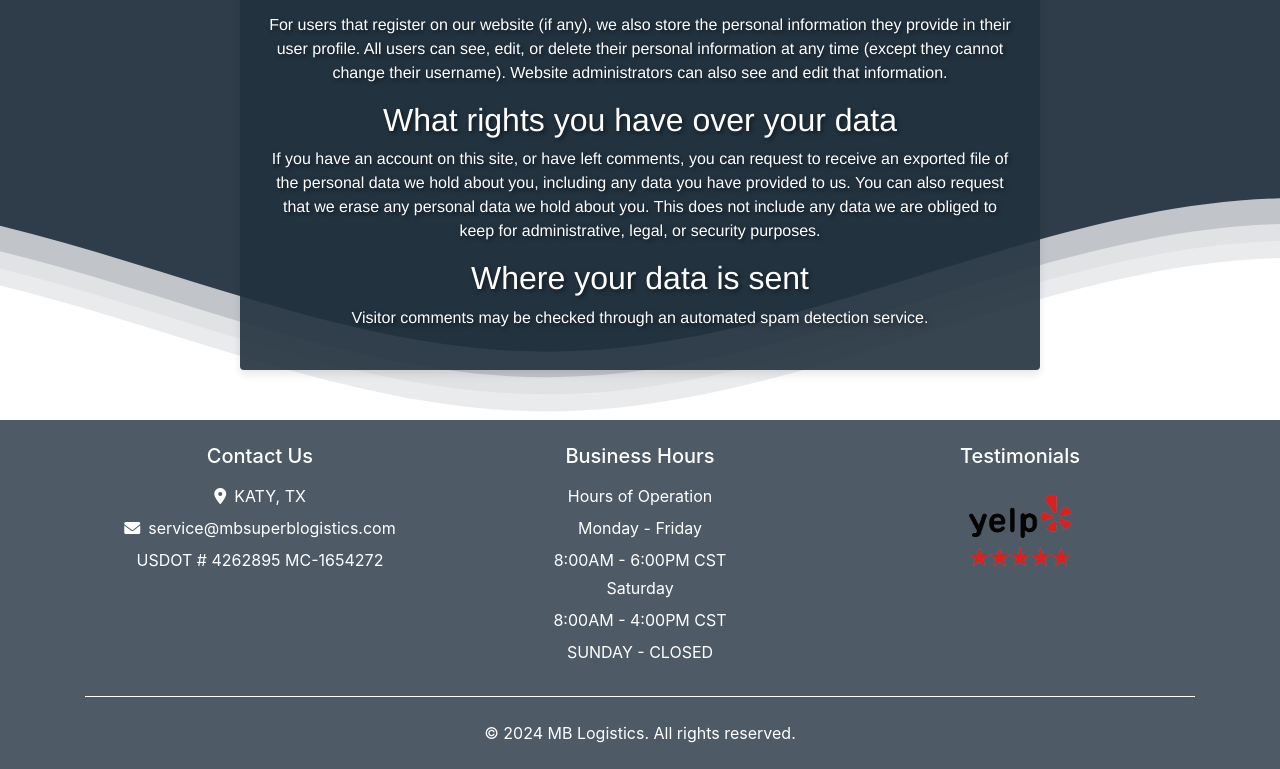
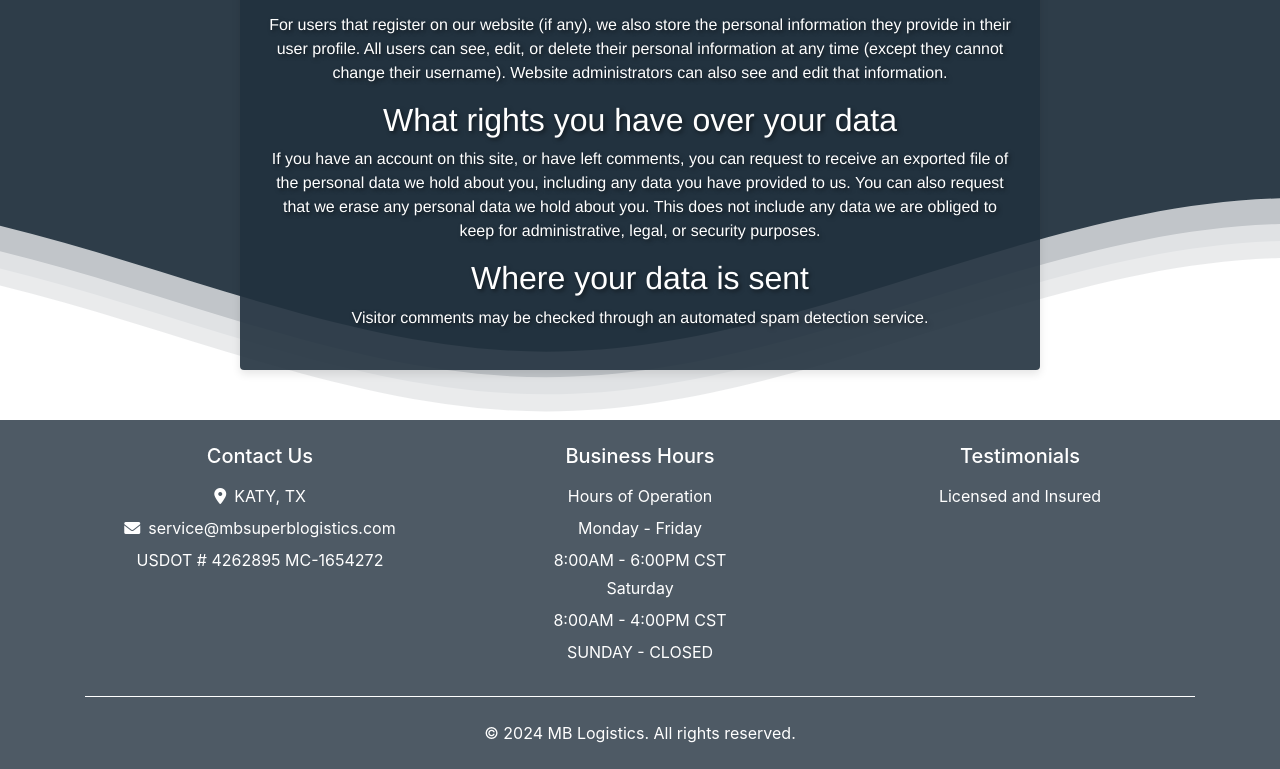
Before and after one commit to V381/V-Website, a website: page pages/privacy.html in a window 1280 px wide. Shown: the part 1599-2368 px from the top of the page. Drawn offline with nearby package versions, Linux system fonts and the light colour scheme; some packages are replaced by stand-ins of ours; a script that the page names is missing.

Commit message:
another update

```diff
--- a/pages/privacy.html
+++ b/pages/privacy.html
@@ -110,11 +110,10 @@
                 </div>
 
                 <!-- Testimonials Column -->
+                    <!-- Testimonials Column -->
                 <div class="col-12 col-md-4 d-flex flex-column align-items-center text-center">
                     <h5 class="mb-3">Testimonials</h5>
-                    <a href="https://www.yelp.com/biz/mb-superb-logistics-houston" target="_blank" class="d-inline-block">
-                        <img src="../public/yelp.png" alt="Yelp Reviews" class="img-fluid" style="max-width: 150px;">
-                    </a>
+                    <p class="mb-3">Licensed and Insured</p>
                 </div>
             </div>
 
```
